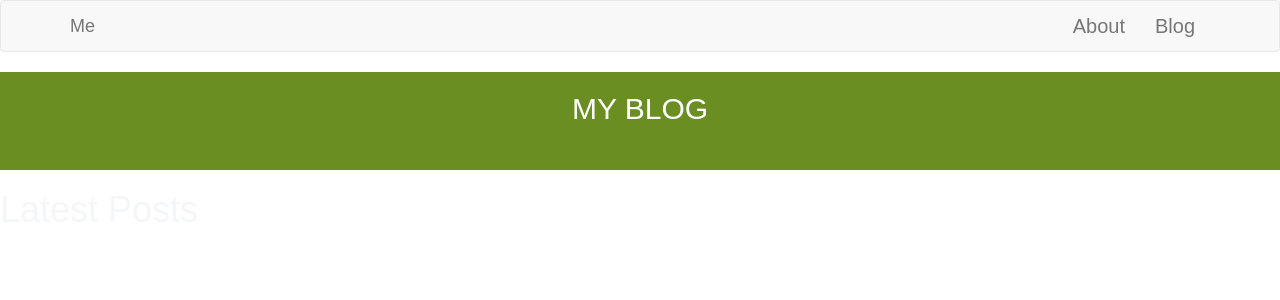
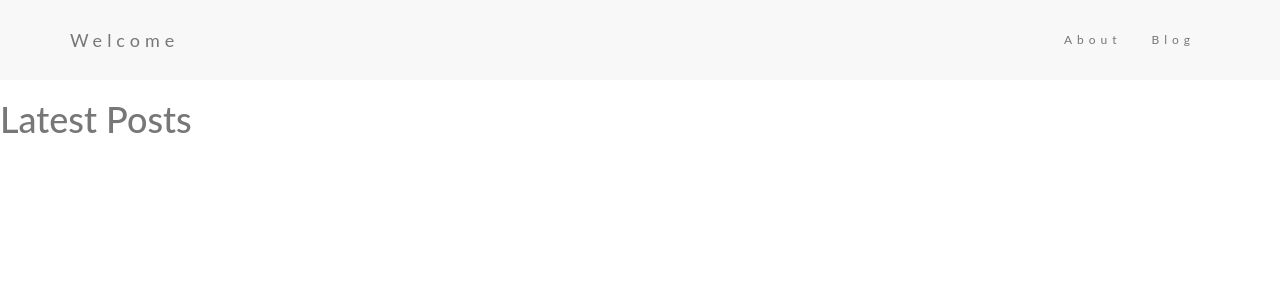
Before and after one commit to NikkiBytes/nicholletteacosta.github.io, a Jekyll site: the page built from blog.html, in a window 1280 px wide. Shown: the top 300 px of the page. Built offline with Jekyll 4.4.1, drawn with Linux system fonts in a browser that asks for light colours.

Commit message:
made cute design for work in progress

```diff
--- a/_includes/navigation.html
+++ b/_includes/navigation.html
@@ -6,7 +6,7 @@
         <span class="icon-bar"></span>
         <span class="icon-bar"></span>
       </button>
-      <a class="navbar-brand" href="#">Me</a>
+      <a class="navbar-brand" href="#home">Welcome</a>
     </div>
     <div class="collapse navbar-collapse" id="myNavbar">
       <ul class="nav navbar-nav navbar-right">
--- a/_layouts/default.html
+++ b/_layouts/default.html
@@ -15,11 +15,7 @@
 </head>
 <body>
   {% include navigation.html %}
-  <div class="container-fluid bg-1 text-center">
-    <h2 class="margin">MY BLOG</h2>
-    <!-- <img src="bird.jpg" class="img-responsive img-circle margin" style="display:inline" alt="HOME" width="350" height="350">
--->
-  </div>
+
 
   {{ content }}
 
--- a/_sass/main.scss
+++ b/_sass/main.scss
@@ -1,10 +1,44 @@
-body {
+/*body {
   font: 20px Montserrat, sans-serif;
   line-height: 1.8;
   color: #f5f6f7;
 }
 p {font-size: 16px;}
 .margin {margin-bottom: 45px;}
+*/
+body,h1,h2,h3,h4,h5,h6 {font-family: "Lato", sans-serif;}
+body, html {
+  height: 100%;
+  color: #777;
+  line-height: 1.8;
+}
+
+
+/* Create a Parallax Effect */
+.bgimg-1, .bgimg-2, .bgimg-3 {
+  background-attachment: fixed;
+  background-position: center;
+  background-repeat: no-repeat;
+  background-size: cover;
+}
+/* First image (Logo. Full height) */
+.bgimg-1 {
+  background-image: url('/assets/static/cats.jpg');
+  min-height: 100%;
+  opacity: 0.7;
+
+}
+/* Centered text */
+.centered {
+  position: absolute;
+  top: 50%;
+  left: 50%;
+  transform: translate(-50%, -50%);
+  border-style: solid;
+  border-width: 5px;
+  font-size: 50px;
+  color: #ffffff;
+}
 .bg-1 {
   background-color: #6B8E23; /* Green */
   color: #ffffff;
@@ -17,8 +51,7 @@
   background-color: #ffffff; /* White */
   color: #555555;
 }
-.b
- .navbar {
+.navbar {
   padding-top: 15px;
   padding-bottom: 15px;
   border: 0;
```
Also changed, not shown: index.html (+25 -15 lines), 7 other files.
